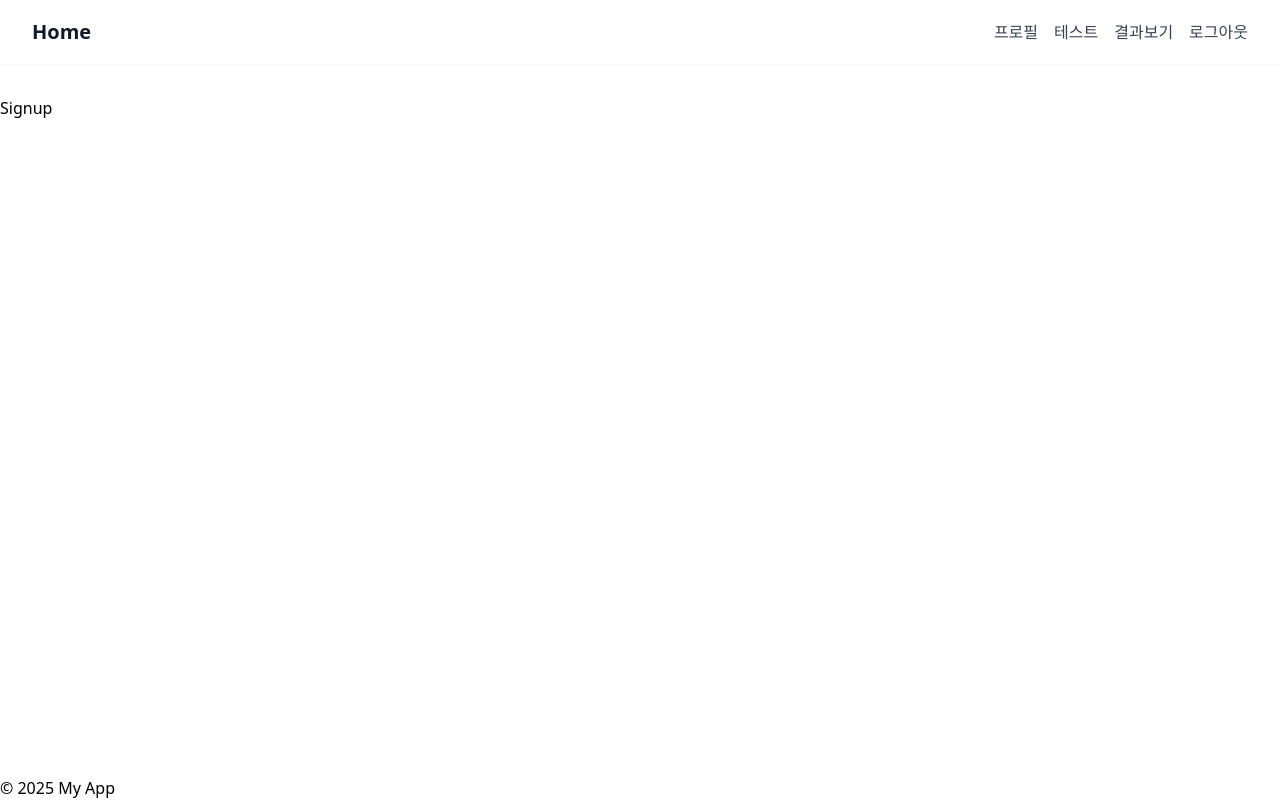
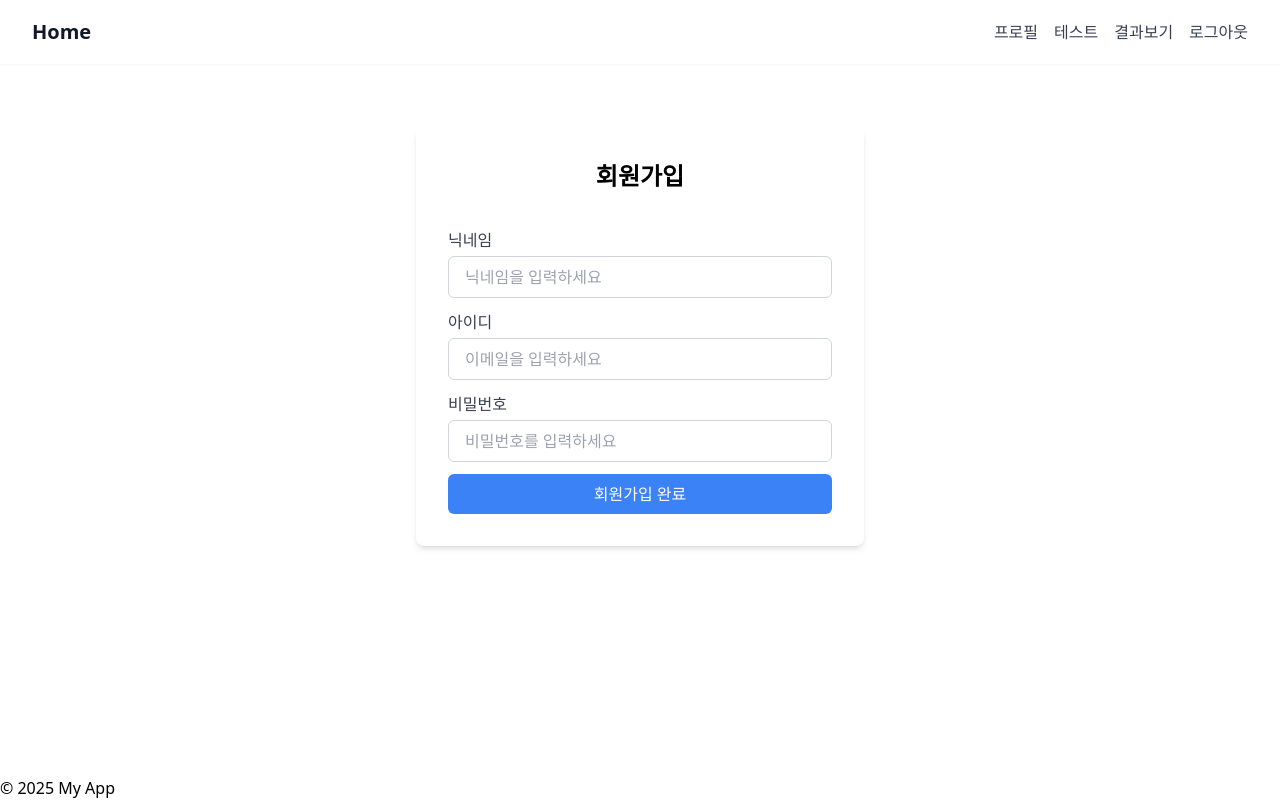
Before and after one commit to woohyuckk/mbti-test, a React (Vite) app: page /signup in a window 1280 px wide. Built offline with nearby package versions, Linux system fonts and the light colour scheme.

Commit message:
feat:회원가입 완료

```diff
--- a/eslint.config.js
+++ b/eslint.config.js
@@ -32,7 +32,7 @@ export default [
       'react-refresh/only-export-components': [
         'warn',
         { allowConstantExport: true },
-      ],
+      ], "react/prop-types": "off",
     },
   },
 ]
--- a/src/api/auth.js
+++ b/src/api/auth.js
@@ -2,10 +2,43 @@ import axios from "axios";
 
 
 
+const API_URL = 'https://www.nbcamp-react-auth.link';
+const auth = axios.create({
+  baseURL: API_URL,
 
-const API_URL = 'https://www.nbcamp-react-auth.link';
+})
+  auth.interceptors.request.use(
+  function (config) {
+    // 요청을 보내기 전 수행
+    console.log("인터셉트 요청 성공!");
+    return config;
+  },
+  function (error) {
+    // 오류 요청을 보내기 전 수행
+    console.log("인터셉트 요청 오류!");
+    return Promise.reject(error);
+  },
+);
+
+auth.interceptors.response.use(
+  function (response) {
+    console.log("인터셉트 응답 받았어요!");
+    // 정상 응답
+    return response;
+  },
+  function (error) {
+    console.log("인터셉트 응답 못받았어요...ㅠㅠ");
+    return Promise.reject(error);
+  },
+);
 
 export const register = async (userData) => {
-  const response = await axios.post(`${API_URL}/register`, userData);
+  const response = await auth.post('/register', userData);
+
   return response.data;
 }
+
+export const login = async (userData) => {
+  const response = await auth.post('/login', userData);
+  return response.data;
+};
--- /dev/null
+++ b/src/components/common/Button.jsx
@@ -0,0 +1,15 @@
+// File: src/components/Button.jsx
+
+const Button = ({ type = 'button', onClick, children }) => {
+  return (
+    <button
+      type={type}
+      onClick={onClick}
+      className="w-full bg-blue-500 text-white py-2 rounded-md hover:bg-blue-600 transition-colors"
+    >
+      {children}
+    </button>
+  );
+};
+
+export default Button;
--- /dev/null
+++ b/src/components/common/InputForm.jsx
@@ -0,0 +1,10 @@
+const InputForm = ({ title, children, onSubmit }) => {
+  return (
+    <form onSubmit={onSubmit} className="max-w-md mx-auto my-8 p-8 bg-white rounded-lg shadow-md flex flex-col gap-3">
+      {title && <h2 className="text-2xl font-semibold mb-6 text-center">{title}</h2>}
+      {children}
+    </form>
+  );
+};
+
+export default InputForm;
--- /dev/null
+++ b/src/components/common/Inputfiled.jsx
@@ -0,0 +1,31 @@
+
+const InputField = ({
+  label,
+  type = 'text',
+  id,
+  name,
+  placeholder,
+  value,
+  onChange,
+  error,
+}) => {
+  return (
+    <div >
+      <label htmlFor={id} className="block text-gray-700 mb-1">
+        {label}
+      </label>
+      <input
+        type={type}
+        id={id}
+        name={name}
+        placeholder={placeholder}
+        value={value}
+        onChange={onChange}
+        className="w-full px-4 py-2 border border-gray-300 rounded-md focus:outline-none focus:ring-2 focus:ring-blue-200"
+      />
+      {error && <span className="text-sm text-red-500 mt-1 block">{error}</span>}
+    </div>
+  );
+};
+
+export default InputField;
--- a/src/pages/Login.jsx
+++ b/src/pages/Login.jsx
@@ -1,8 +1,67 @@
+import { useState } from "react";
+import InputForm from "../components/common/InputForm";
+import InputField from "../components/common/Inputfiled";
+import Button from "../components/common/Button";
+import { Link } from "react-router-dom";
 
 const Login = () => {
+  const [loginData, setLoginData] = useState({ id: "", password: "" });
+  const [loginErrorMessage, setLoginErrorMessage] = useState({idError: "", passwordError:""});
+
+  // 비밀번호 입력 시 동적 유효성 검사 (8자 미만이면 에러 표시)
+  const handlePasswordChange = (e) => {
+    const value = e.target.value;
+    setLoginData((prev) => ({...prev, password: value }) );
+    if (value.length > 0 && value.length < 8) {
+      setLoginErrorMessage((prev)=>('비밀번호는 8글자 이상으로 작성해야 합니다.'));
+    } else {
+      setPasswordError('');
+    }
+  };
+
+  const handleLoginSubmit = (e) => {
+    e.preventDefault();
+    let valid = true;
+
+    if (!username.trim()) {
+      setId('아이디를 다시 확인해주세요.');
+      valid = false;
+    } else {
+      setId('');
+    }
+
+    if (valid) {
+      console.log('로그인 제출:', { username, password });
+      // 로그인 API 호출 또는 추가 로직 처리
+    }
+  };
+
   return (
-    <div style={{}}></div>
-  )
-}
+    <InputForm title="로그인" onSubmit={handleLoginSubmit}>
+      <InputField
+        label="아이디"
+        type="text"
+        id="login_username"
+        name="username"
+        placeholder="아이디를 입력하세요"
+        value={username}
+        onChange={(e) => setUsername(e.target.value)}
+        error={idError}
+      />
+      <InputField
+        label="비밀번호"
+        type="password"
+        id="login_password"
+        name="password"
+        placeholder="비밀번호를 입력하세요"
+        value={password}
+        onChange={handlePasswordChange}
+        error={passwordError}
+      />
+      <Button type="submit">Login</Button>
+      <div><Link to='/signup'>아이디가 없으신가요? 회원가입하러가기</Link></div>
+    </InputForm>
+  );
+};
 
-export default Login
+export default Login;
--- a/src/pages/Signup.jsx
+++ b/src/pages/Signup.jsx
@@ -1,8 +1,89 @@
+import { useState } from 'react';
+import InputForm from '../components/common/InputForm';
+import InputField from '../components/common/Inputfiled';
+import Button from '../components/common/Button';
+import { register } from '../api/auth';
 
 const Signup = () => {
-  return (
-    <div>Signup</div>
-  )
-}
+  const [nickname, setNickname] = useState('');
+  const [id, setId] = useState('');
+  const [password, setPassword] = useState('');
 
-export default Signup
+  const [authMessage, setAuthMessage] = useState({
+    nicknameError: '',
+    idError: '',
+    passwordError: ''
+  })
+
+  // 비밀번호 입력 시 동적 유효성 검사 (8자 미만이면 에러 표시)
+  const handlePasswordChange = (e) => {
+    const value = e.target.value;
+    setPassword(value);
+    if (value.length > 0 && value.length < 8) {
+      setAuthMessage((message) => ({ ...message, passwordError: '비밀번호는 8글자 이상으로 작성해야 합니다.' }));
+    } else {
+      setAuthMessage((message) => ({ ...message, passwordError: '' }));
+    }
+  };
+
+  const handleSignupSubmit = async (e) => {
+    e.preventDefault();
+
+
+    if (!nickname.trim()) {
+      setAuthMessage((message) => ({ ...message, nicknameError: '닉네임에는 공백을 사용할 수 없습니다.' }));
+      return
+    } else {
+      setAuthMessage((message) => ({ ...message, nicknameError: '' }));
+    }
+
+    try {
+      const {message, success} = await register({ nickname, id, password });
+      // 회원가입 API 호출 또는 추가 로직 처리
+      if (success) {
+        alert(message);
+
+      }
+    } catch (error) {
+      console.error(`${error.name}: ${error.message}`)
+    };
+  }
+
+    return (
+      <InputForm title="회원가입" onSubmit={handleSignupSubmit}>
+        <InputField
+          label="닉네임"
+          type="text"
+          id="signup_nickrname"
+          name="nickname"
+          placeholder="닉네임을 입력하세요"
+          value={nickname}
+          onChange={(e) => setNickname(e.target.value)}
+          error={authMessage.nicknameError}
+        />
+        <InputField
+          label="아이디"
+          type="text"
+          id="signup_id"
+          name="id"
+          placeholder="이메일을 입력하세요"
+          value={id}
+          onChange={(e) => setId(e.target.value)}
+          error={authMessage.idError}
+        />
+        <InputField
+          label="비밀번호"
+          type="password"
+          id="signup_password"
+          name="password"
+          placeholder="비밀번호를 입력하세요"
+          value={password}
+          onChange={handlePasswordChange}
+          error={authMessage.passwordError}
+        />
+        <Button type="submit">회원가입 완료</Button>
+      </InputForm>
+    );
+  };
+
+export default Signup;
```
